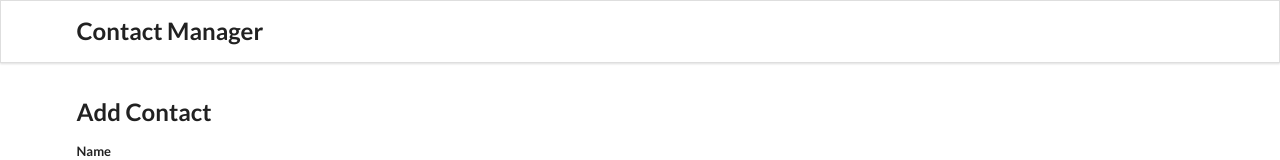
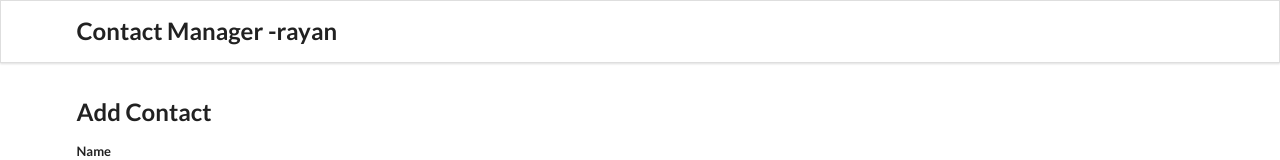
Before and after one commit to MhdRayanBinSN/Contact_Manager_app, a React (Create React App) app in the folder front-end/: page / in a window 1280 px wide. Shown: the top 160 px of the page. Built offline with nearby package versions, Linux system fonts and the light colour scheme.

Commit message:
header rayan added

```diff
--- a/front-end/src/components/Header.jsx
+++ b/front-end/src/components/Header.jsx
@@ -4,7 +4,7 @@ const Header = () => {
     return (
         <div className="ui fixed menu" >
             <div className="ui container center" style={{ margin: "15px" }}>
-                <h2 >Contact Manager</h2>
+                <h2 >Contact Manager -rayan</h2>
             </div>
         </div>
 
```
